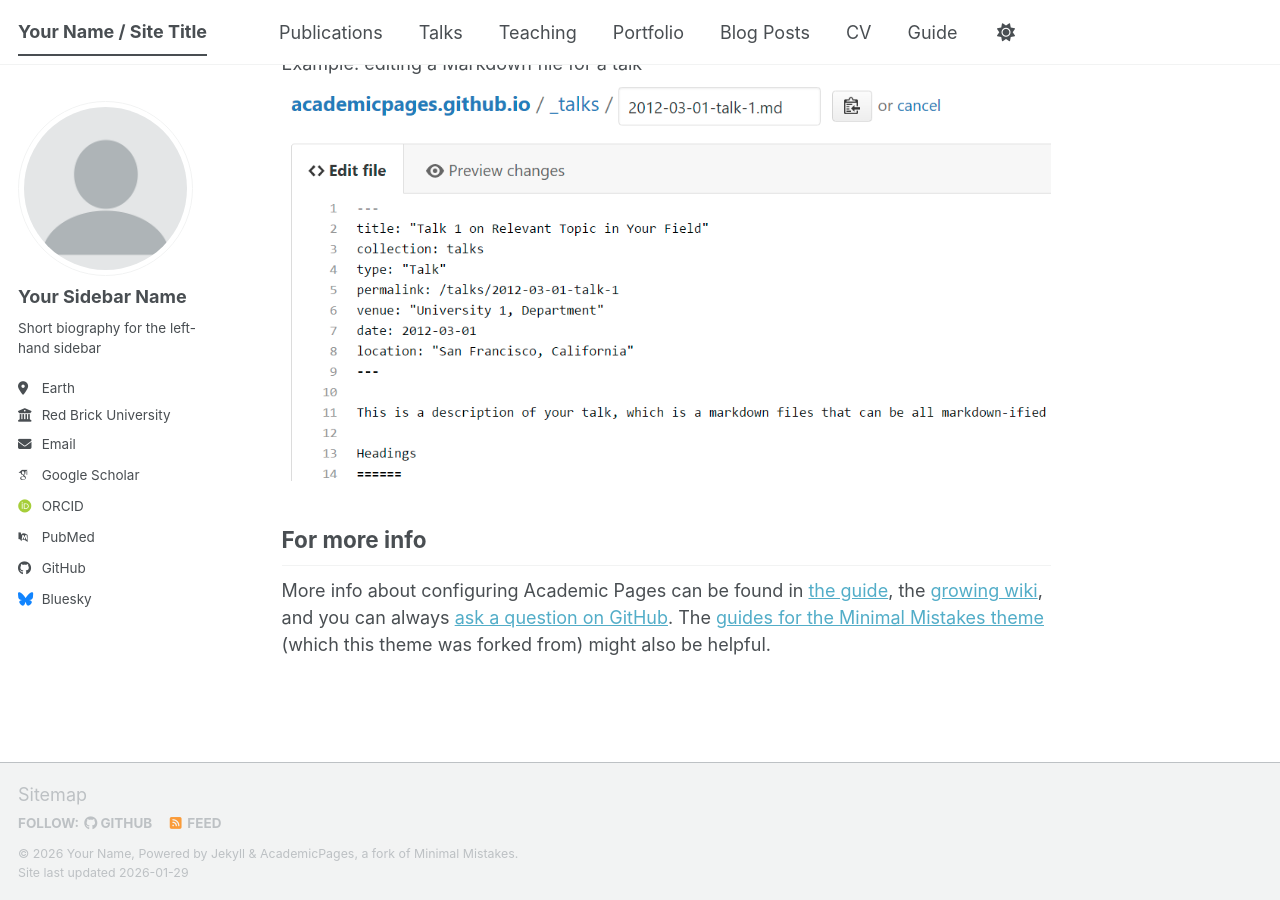
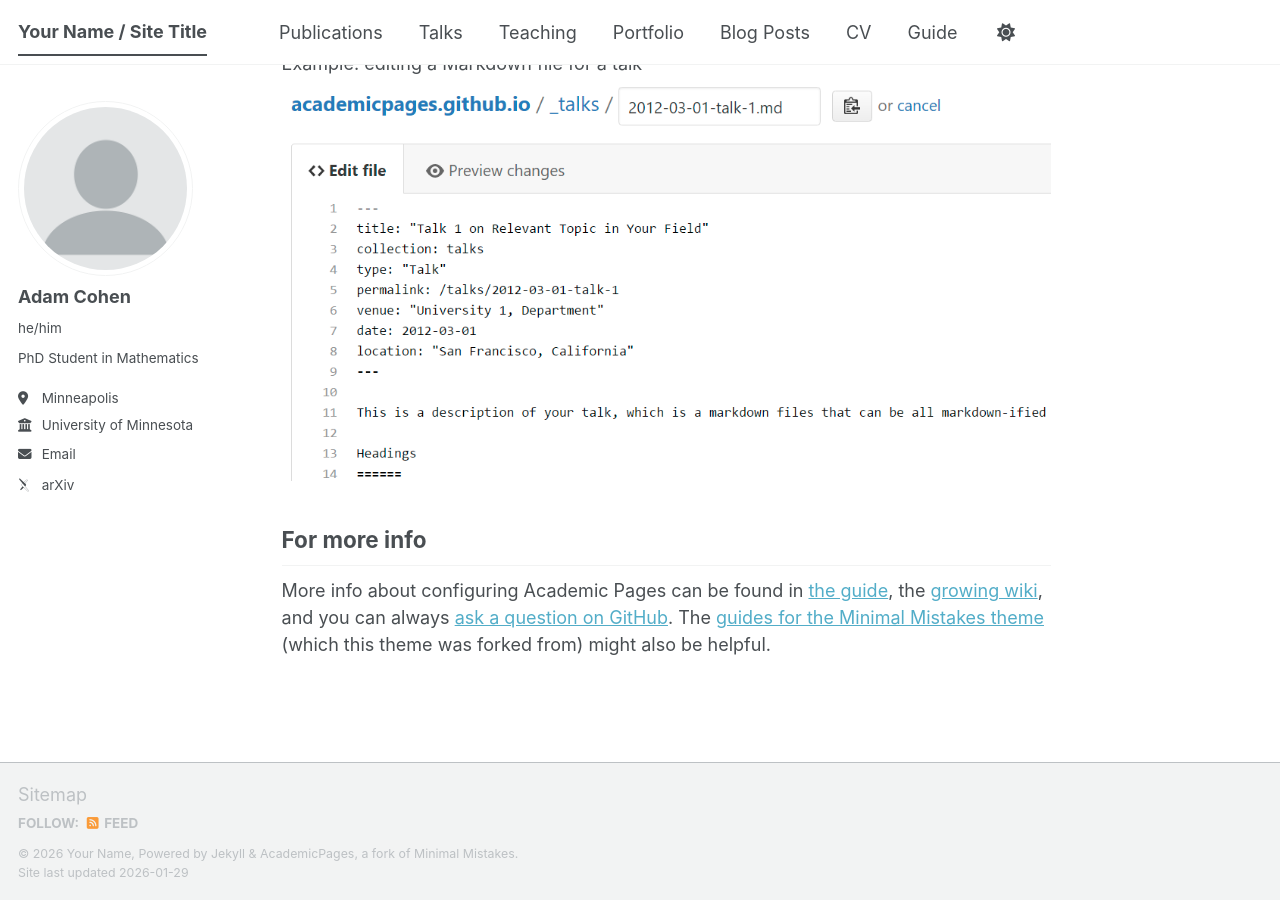
Before and after one commit to AdamCohen0/AdamCohen0.github.io, a Jekyll site: the page built from _pages/about.md, in a window 1280 px wide and 900 px high, scrolled down 2720 px. Built offline with Jekyll 4.4.1, drawn with Linux system fonts in a browser that asks for light colours; some web fonts are replaced; a script bundle is joined from its source files by our own code; library files that are not in the unit come from our copies.

Commit message:
Update _config.yml

```diff
--- a/_config.yml
+++ b/_config.yml
@@ -24,24 +24,24 @@ repository               : "academicpages/academicpages.github.io"
 author:
   # Biographic information
   avatar           : "profile.png"
-  name             : "Your Sidebar Name"
-  pronouns         : # example: "she/her"
-  bio              : "Short biography for the left-hand sidebar"
-  location         : "Earth"
-  employer         : "Red Brick University"
+  name             : "Adam Cohen"
+  pronouns         : "he/him"
+  bio              : "PhD Student in Mathematics"
+  location         : "Minneapolis"
+  employer         : "University of Minnesota"
   uri              : # URL
-  email            : "none@example.org"
+  email            : "cohen795@umn.edu"
 
   # Academic websites
   academia         : # URL
-  arxiv            : # URL - Update with the correct link to your profile
-  googlescholar    : "https://scholar.google.com/citations?user=PS_CX0AAAAAJ"
+  arxiv            : "https://arxiv.org/search/math?searchtype=author&query=Cohen,+A"
+  googlescholar    : # URL
   inspire-hep      : # URL
   impactstory      : # URL
-  orcid            : "https://orcid.org/yourorcidurl"
+  orcid            :
   semantic         : # URL
   ssrn             : # URL
-  pubmed           : "https://www.ncbi.nlm.nih.gov/pubmed/?term=john+snow"
+  pubmed           : #
   researchgate     : # URL
   scopus           : # URL
   zotero           : # URL
@@ -51,13 +51,13 @@ author:
   bitbucket        : # Username - Update with your username on the site
   codepen          : # Username
   dribbble         : # Username
-  github           : "academicpages"
+  github           : #
   kaggle           : # Username
   stackoverflow    : # User number or user number and name (i.e., use "1" or "1/jeff-atwood")
 
   # Social media
   artstation       : # Username
-  bluesky          : "bsky.app" # Replace this with you Bluesky username
+  bluesky          : #
   facebook         : # Username
   flickr           : # Username
   foursquare       : # Username
```
